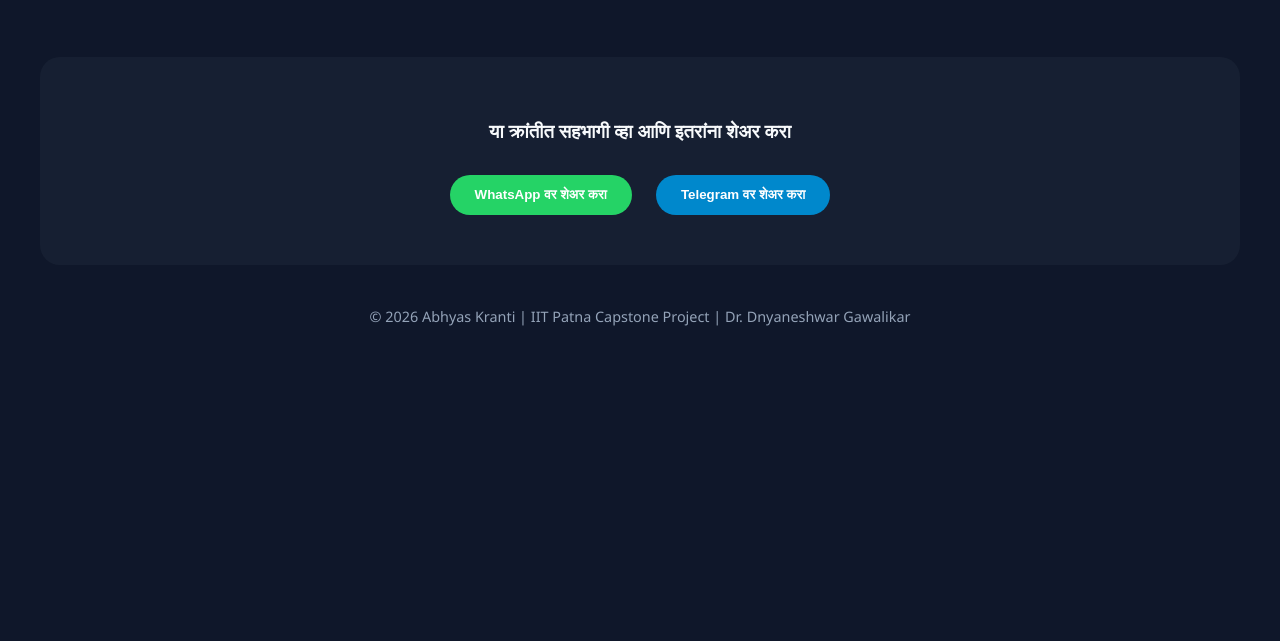
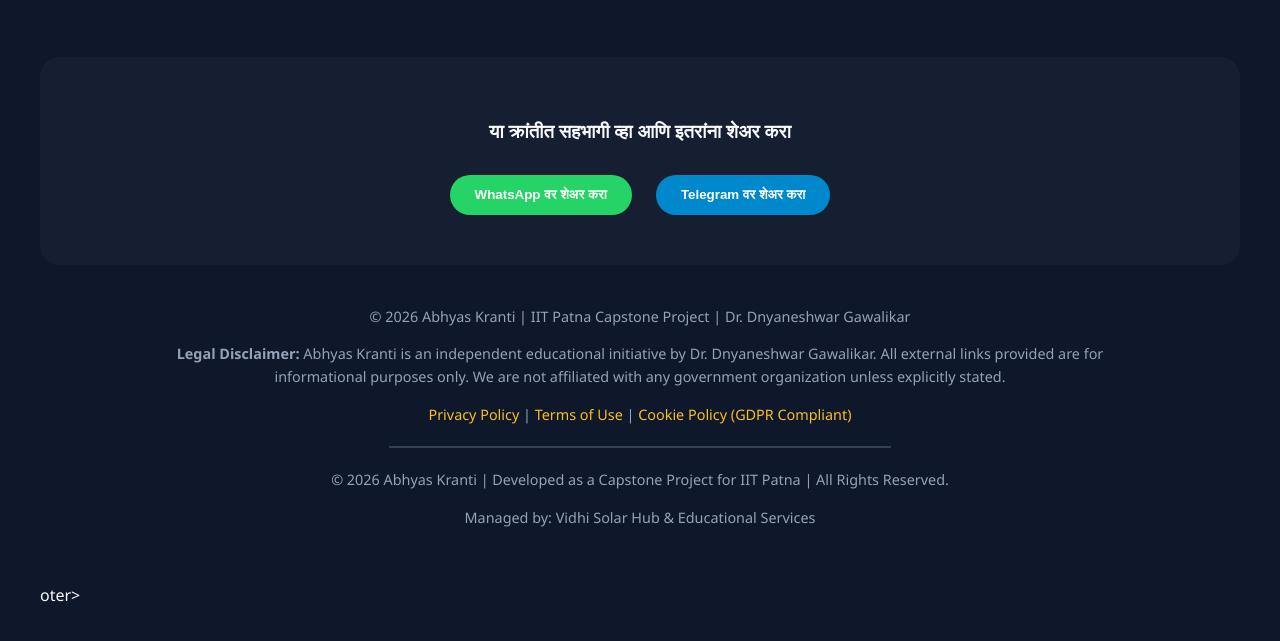
Before and after one commit to Dnyaneshwar-sg/Abhyas-kranti, a website: page index.html in a window 1280 px wide. Shown: the part 723-1364 px from the top of the page. Before the commit the page ends 1131 px from the top, so only its background shows below. Drawn offline with Linux system fonts and the light colour scheme.

Commit message:
Update index.html

```diff
--- a/index.html
+++ b/index.html
@@ -192,7 +192,22 @@
 
         <footer>
             © 2026 Abhyas Kranti | IIT Patna Capstone Project | Dr. Dnyaneshwar Gawalikar
-        </footer>
+        </fo<footer style="text-align: center; padding: 40px; background: #0a101f; color: #94a3b8; font-size: 0.85rem; border-top: 1px solid #334155;">
+    <div style="max-width: 1000px; margin: auto;">
+        <p><strong>Legal Disclaimer:</strong> Abhyas Kranti is an independent educational initiative by Dr. Dnyaneshwar Gawalikar. All external links provided are for informational purposes only. We are not affiliated with any government organization unless explicitly stated.</p>
+
+        <p style="margin: 15px 0;">
+            <a href="#" style="color: #fbbf24; text-decoration: none;">Privacy Policy</a> |
+            <a href="#" style="color: #fbbf24; text-decoration: none;">Terms of Use</a> |
+            <a href="#" style="color: #fbbf24; text-decoration: none;">Cookie Policy (GDPR Compliant)</a>
+        </p>
+
+        <hr style="border: 0.5px solid #334155; width: 50%; margin: 20px auto;">
+
+        <p>© 2026 Abhyas Kranti | Developed as a Capstone Project for IIT Patna | All Rights Reserved.</p>
+        <p>Managed by: Vidhi Solar Hub & Educational Services</p>
+    </div>
+</footer>oter>
     </div>
 
 </body>
```
